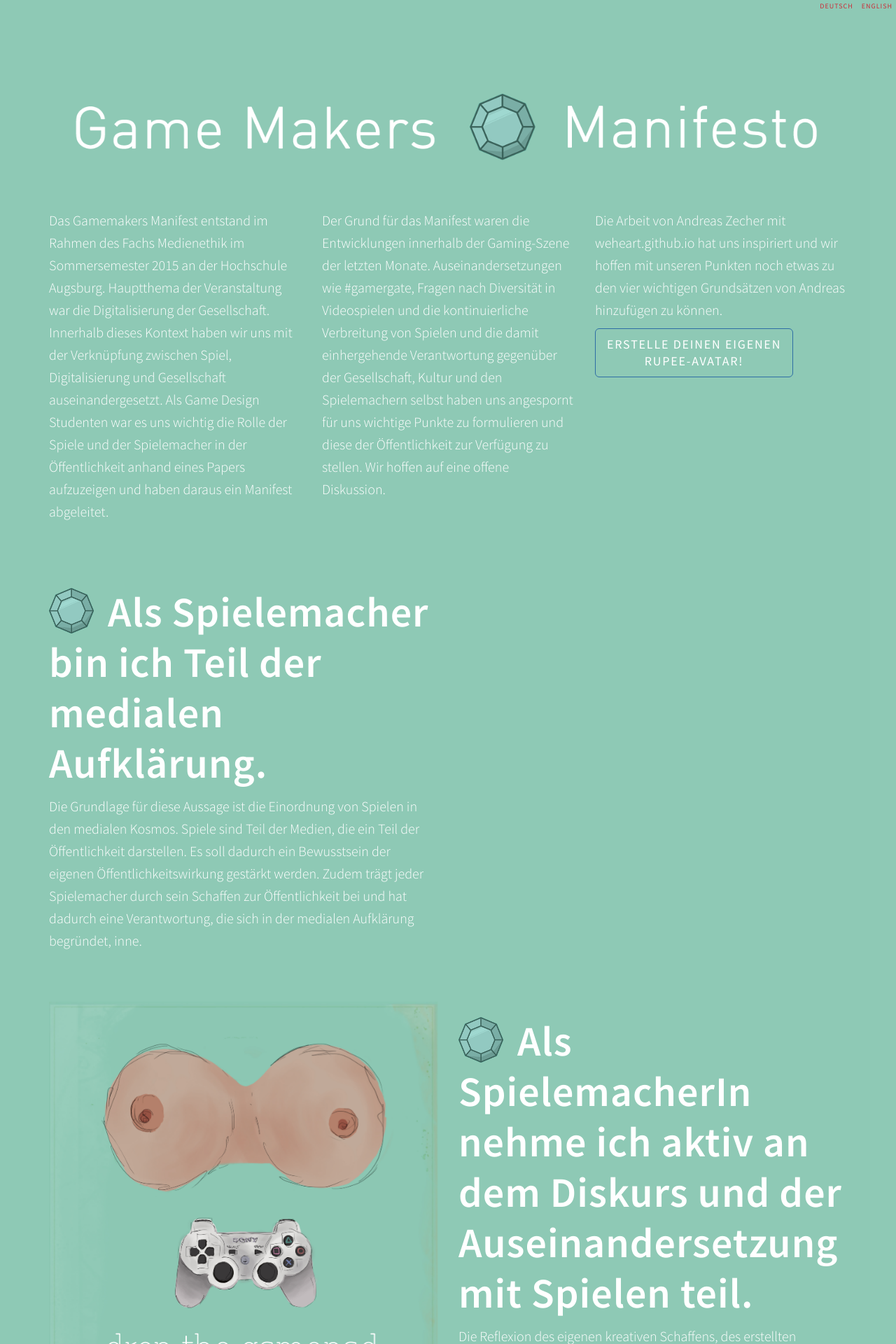
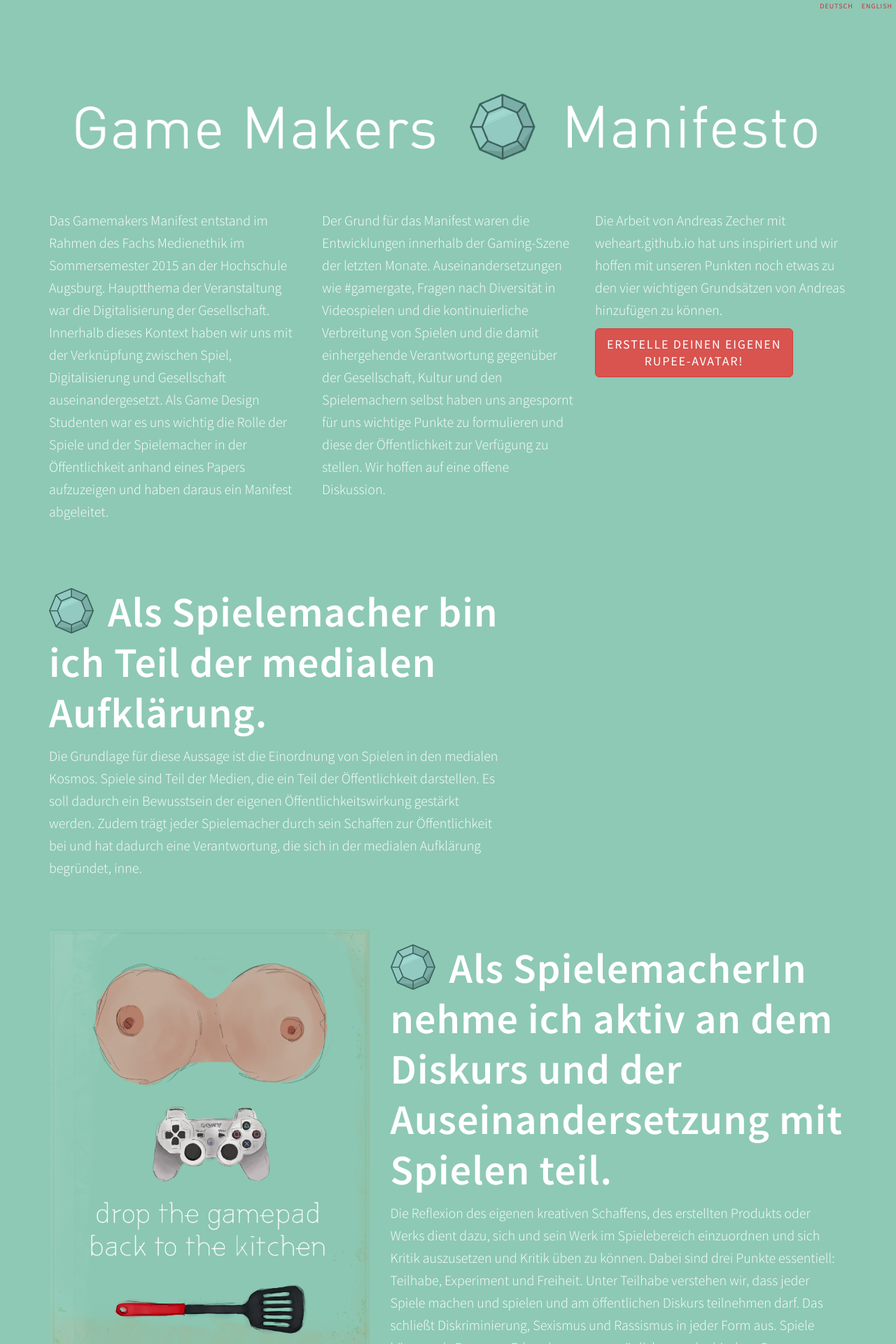
Before and after one commit to gamemakersmanifesto/gamemakersmanifesto.github.io, a Jekyll site: the page built from index.html, in a window 1280 px wide. Shown: the top 1920 px of the page at 70% size. Built offline with Jekyll 4.4.1, drawn with Linux system fonts in a browser that asks for light colours; nearby versions of some CDN libraries.

Commit message:
REFURBISH: Structure + Css

```diff
--- a/_layouts/manifest.html
+++ b/_layouts/manifest.html
@@ -22,7 +22,7 @@ layout: default
                 <div class="col-md-4">
                     <p>Die Arbeit von Andreas Zecher mit weheart.github.io hat uns inspiriert und wir hoffen mit unseren Punkten noch etwas zu den vier wichtigen Grundsätzen von Andreas hinzufügen zu können.</p>
 
-                        <a href="/gmmgenerator/index.html" class="btn btn-primary btn-lg">Erstelle deinen eigenen <br> Rupee-Avatar!</a>
+                        <a href="/gmmgenerator/index.html" class="btn btn-danger btn-lg">Erstelle deinen eigenen <br> Rupee-Avatar!</a>
                 </div>
 
             </section>
@@ -33,11 +33,11 @@ layout: default
         <div class="row">
             <section>
                 <div class="vertical-center">
-                    <div class="col-md-6">
+                    <div class="col-md-7">
                         <h2><img src="img/rupee.png" class="rupee">Als Spielemacher bin ich Teil der medialen Aufklärung.</h2>
                         <p>Die Grundlage für diese Aussage ist die Einordnung von Spielen in den medialen Kosmos. Spiele sind Teil der Medien, die ein Teil der Öffentlichkeit darstellen. Es soll dadurch ein Bewusstsein der eigenen Öffentlichkeitswirkung gestärkt werden. Zudem trägt jeder Spielemacher durch sein Schaffen zur Öffentlichkeit bei und hat dadurch eine Verantwortung, die sich in der medialen Aufklärung begründet, inne.</p>
                     </div>
-                    <div class="col-md-6">
+                    <div class="col-md-5">
 
                     </div>
                 </div>
@@ -49,7 +49,7 @@ layout: default
         <div class="row">
             <section>
                 <div class="vertical-center">
-                    <div class="col-md-6">
+                    <div class="col-md-5">
                         <img src="img/poster_web/GameMakersManifesto_poster_boobs.png" class="img-responsive"  alt="Game Makers Manifesto Poster Boobs">
                         <!--
                         <div class="vertical-center">
@@ -64,7 +64,7 @@ layout: default
                         </div>
                         -->
                     </div>
-                    <div class="col-md-6">
+                    <div class="col-md-7">
                         <h2><img src="img/rupee.png" class="rupee">Als SpielemacherIn nehme ich aktiv an dem Diskurs und der Auseinandersetzung mit Spielen teil.</h2>
                         <p>Die Reflexion des eigenen kreativen Schaffens, des erstellten Produkts oder Werks dient dazu, sich und sein Werk im Spielebereich einzuordnen und sich Kritik auszusetzen und Kritik üben zu können. Dabei sind drei Punkte essentiell: Teilhabe, Experiment und Freiheit. Unter Teilhabe verstehen wir, dass jeder Spiele machen und spielen und am öffentlichen Diskurs teilnehmen darf. Das schließt Diskriminierung, Sexismus und Rassismus in jeder Form aus. Spiele können als Raum zur Erkundung von persönlichen und ethischen Grenzen dienen und sind somit perfekt geeignet für Experimente. Diese Art von Experiment ist aber durch den Freiheits-Gedanken geprägt, denn einerseits muss man jegliche Freiheit haben, sich in Spielen auszuleben, anderseits Freiheitsrechte von anderen wertschätzen und nicht überschreiten.</p>
                     </div>
@@ -77,11 +77,11 @@ layout: default
         <div class="row">
             <section>
                 <div class="vertical-center">
-                    <div class="col-md-6">
+                    <div class="col-md-7">
                         <h2><img src="img/rupee.png" class="rupee">Als SpielemacherIn fördere und verteidige ich eine offene Spielkultur.</h2>
                         <p>Neben dem eigentlich Produkt “Spiel” ist die Kultur darum extrem wichtig, denn hier treffen Spielemacher und Spieler, sowie die Öffentlichkeit aufeinander. Dementsprechend muss hier miteinander kommuniziert und gehandelt werden. Als Grundlage für eine akzeptable soziale Interaktion gelten ethische, moralische sowie menschliche Werte. Bei Ausschreitungen sollte man durch moderierende Eingriffe die Community sowie Diskurse steuern. Die laute Stimme von Wenigen darf nicht die Menge zum Schweigen bringen.</p>
                     </div>
-                    <div class="col-md-6">
+                    <div class="col-md-5">
                         <img src="img/poster_web/GameMakersManifesto_poster_sarkeesian.png" class="img-responsive"  alt="Game Makers Manifesto Poster Sarkeesian">
                         <!--
                         <div class="vertical-center">
@@ -104,7 +104,7 @@ layout: default
         <div class="row">
             <section>
                 <div class="vertical-center">
-                    <div class="col-md-6">
+                    <div class="col-md-5">
                         <img src="img/poster_web/GameMakersManifesto_poster_gamer.png" class="img-responsive" alt="Game Makers Manifesto Poster Gamer">
                         <!--
                         <div class="vertical-center">
@@ -118,7 +118,7 @@ layout: default
                         </div>
                         -->
                     </div>
-                    <div class="col-md-6">
+                    <div class="col-md-7">
                         <h2><img src="img/rupee.png" class="rupee">Als SpielemacherIn versuche ich sozial zu agieren, um so Identifikation zu schaffen.</h2>
                         <p>Im englischen beschreibt der Begriff “identity” zwei Bereiche, einmal Attribute, die den Charakter und die Person selbst beschreiben, wie physische Merkmale. Der andere Teil der Identität ist das soziale Umfeld, Dinge die man mag und das eigene Wesen (Ich) formen. Auf letzteres sollten Spielemacher positiv einwirken und durch ihr eigenes Auftreten und Handeln selbst zur Identifikationsfigur werden.</p>
                     </div>
--- a/css/main.css
+++ b/css/main.css
@@ -14,9 +14,7 @@
 	font-kerning: normal;
 }
 
-.btn-primary {
-    background-color: #8ec9b5;
-}
+
 body{
 	width: 100%;
 	height: 100%;
```
